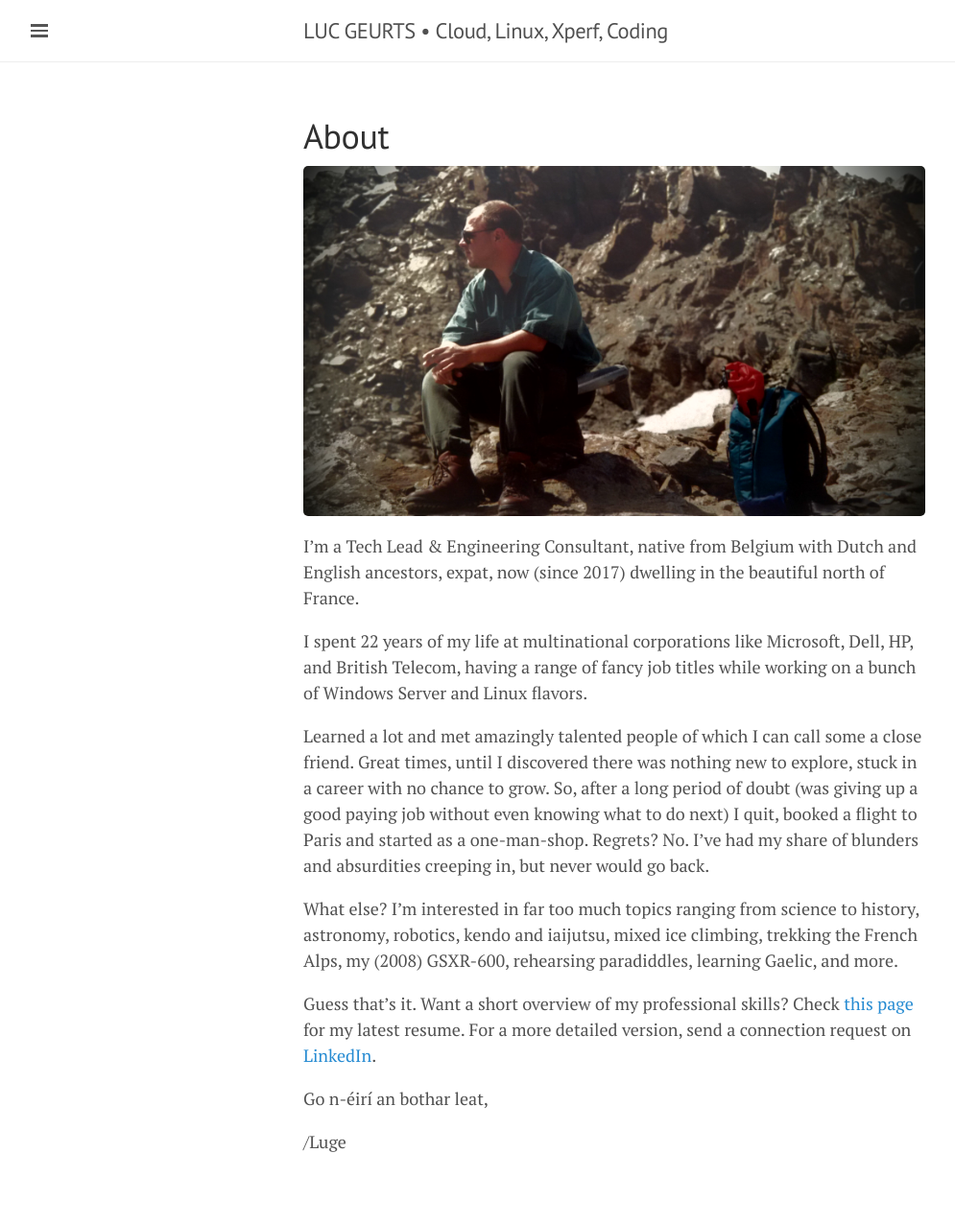
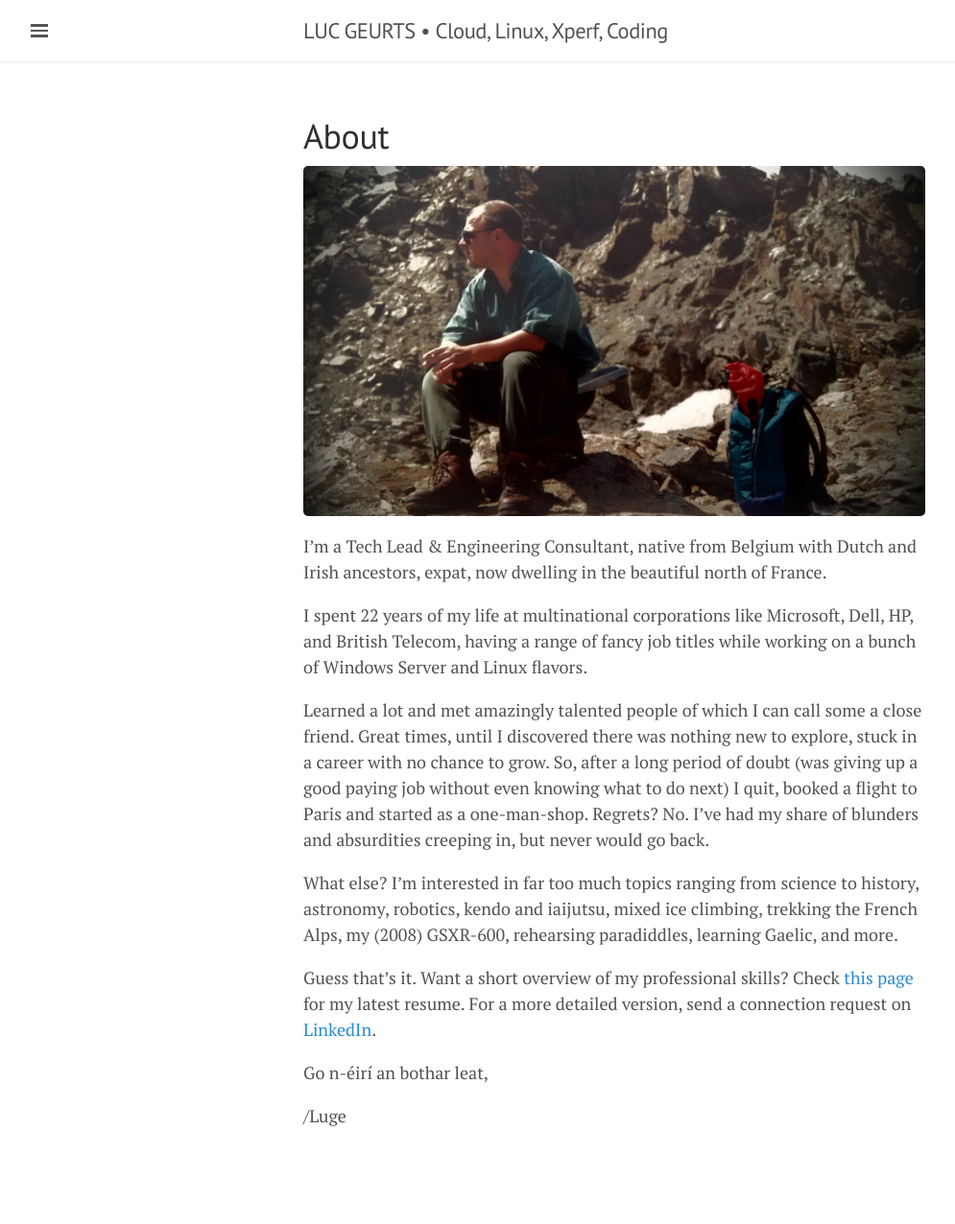
Before and after one commit to lgeurts/lgeurts.github.io, a Jekyll site: the page built from about.md, in a window 1280 px wide. Shown: the whole page at 96% size, without its empty margins (0-995 px from the left). Built offline with Jekyll 4.4.1, drawn with Linux system fonts in a browser that asks for light colours; nearby versions of some CDN libraries; after the commit the page ends 1249 px from its top, so only the background shows below that.

Commit message:
Update about.md

```diff
--- a/about.md
+++ b/about.md
@@ -5,7 +5,7 @@ title: About
 
 ![KNAV Austria](/assets/C2ADV01.jpg)
 
-I'm a Tech Lead & Engineering Consultant, native from Belgium with Dutch and English ancestors, expat, now (since 2017) dwelling in the beautiful north of France.
+I’m a Tech Lead & Engineering Consultant, native from Belgium with Dutch and Irish ancestors, expat, now dwelling in the beautiful north of France.
 
 I spent 22 years of my life at multinational corporations like Microsoft, Dell, HP, and British Telecom, having a range of fancy job titles while working on a bunch of Windows Server and Linux flavors.
 
```
